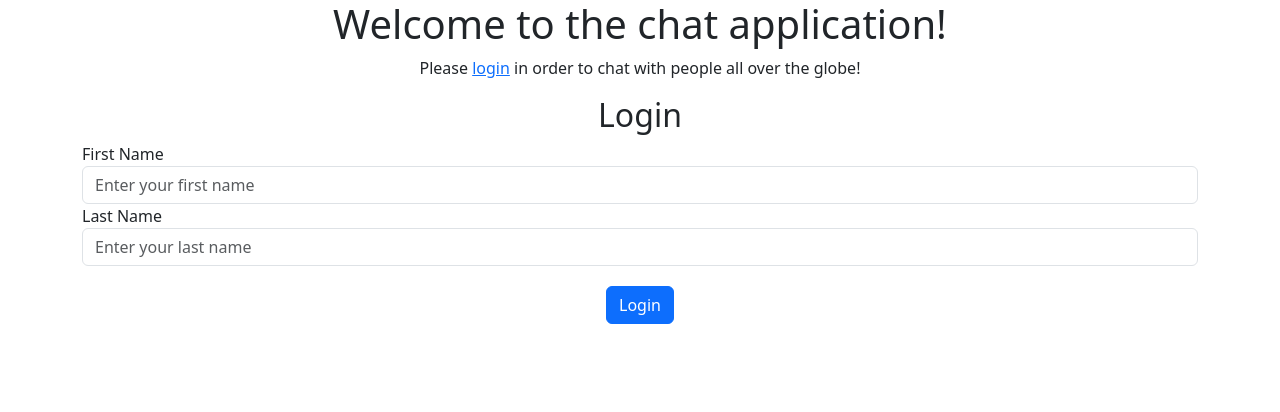
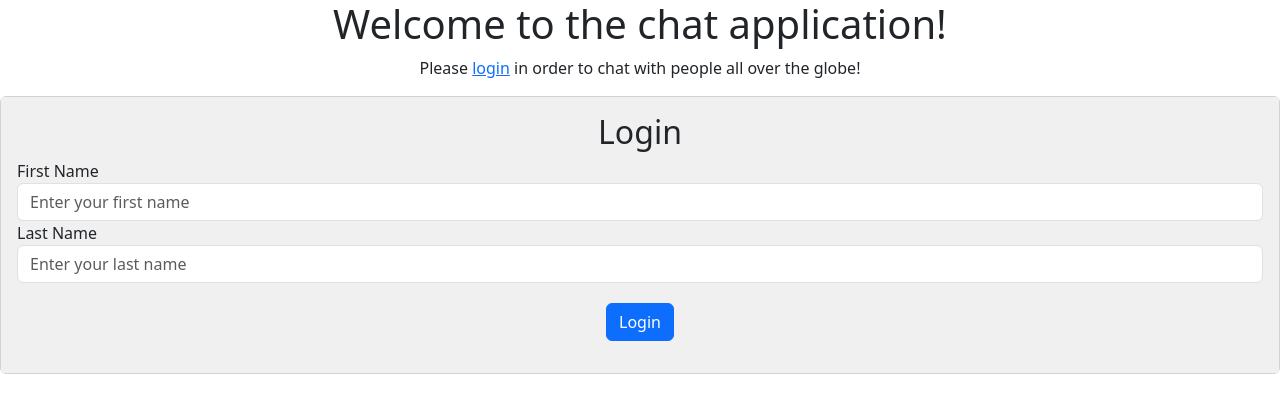
Before and after one commit to TheTomik1/angularChatApp, an Angular app: page /login in a window 1280 px wide. Shown: the top 412 px of the page. Built offline with nearby package versions, Linux system fonts and the light colour scheme.

Commit message:
2 files modified

```diff
--- a/src/app/login/login.component.css
+++ b/src/app/login/login.component.css
@@ -10,3 +10,7 @@ h2 {
   margin-top: 20px;
   text-align: center;
 }
+
+.card-body {
+  background-color: rgb(240, 240, 240);
+}
--- a/src/app/login/login.component.html
+++ b/src/app/login/login.component.html
@@ -1,6 +1,6 @@
-<div class="container">
-  <div class="login-container">
-    <h2>Login</h2>
+<div class="card">
+  <div class="card-body">
+    <h2 class="card-title">Login</h2>
     <form (submit)="validateLogin()">
       <div class="form-group">
         <label for="firstName">First Name</label>
```
